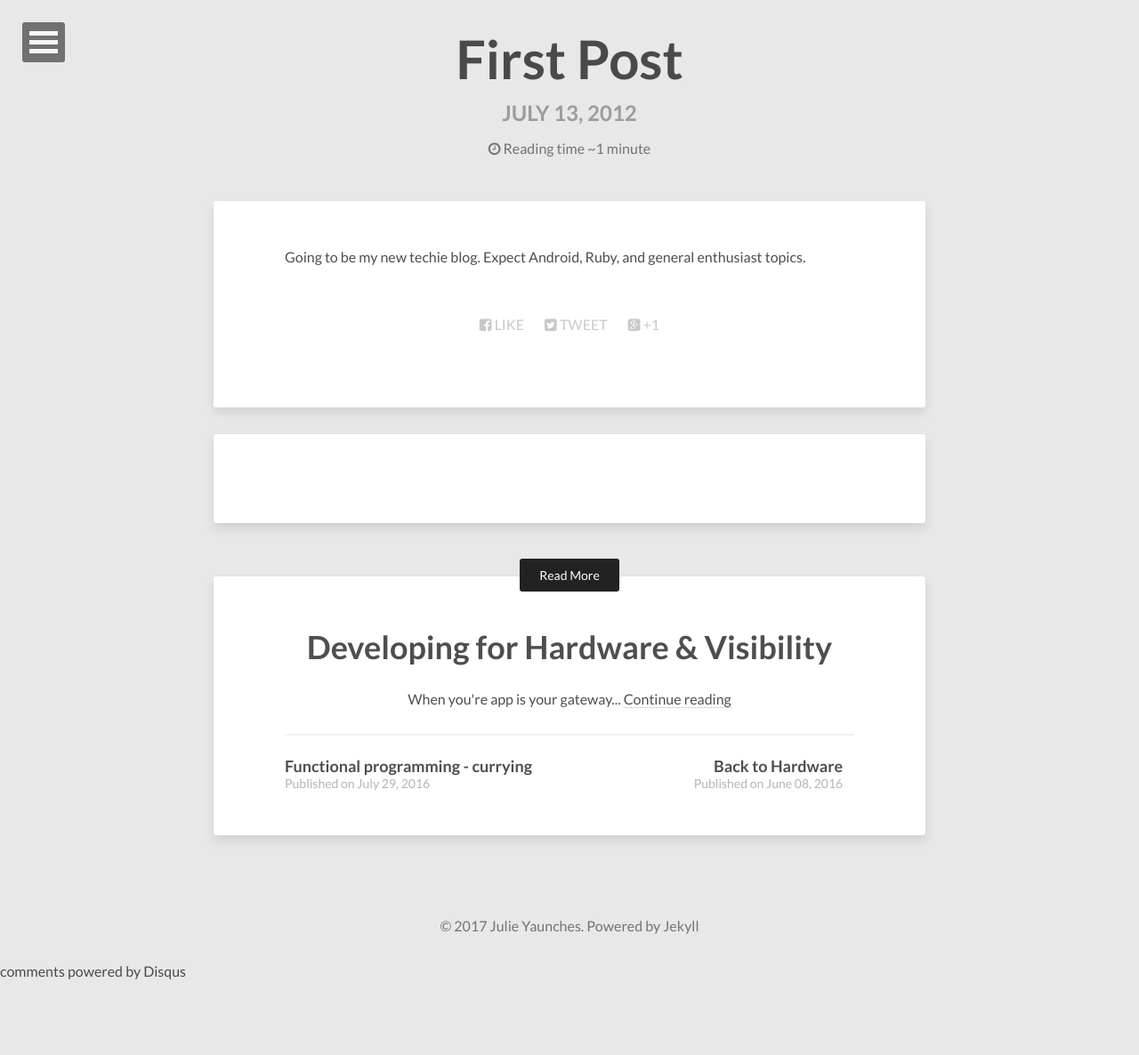
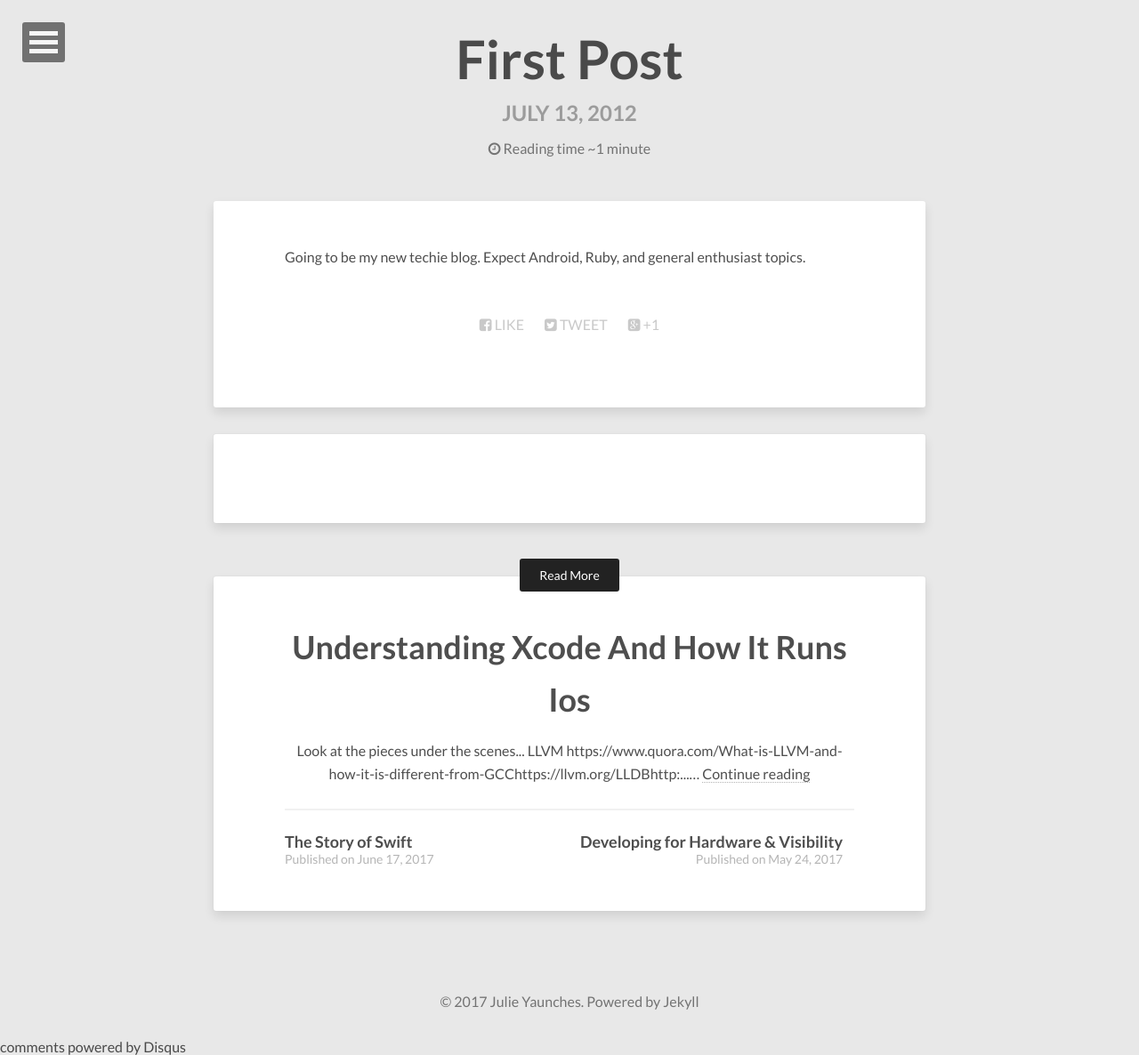
Before and after one commit to jyaunches/jyaunches.github.io, a Jekyll site: the page built from _posts/2012-07-13-first-post.html, in a window 1280 px wide. Shown: the whole page at 89% size. Built offline with Jekyll 4.4.1, drawn with Linux system fonts in a browser that asks for light colours; nearby versions of some CDN libraries; comment, search, counter and statistics services are not loaded; before the commit the page ends 1101 px from its top, so only the background shows below that; some of the changed lines change nothing that is shown.

Commit message:
swift eveolution

```diff
--- a/_config.yml
+++ b/_config.yml
@@ -46,6 +46,8 @@
 gems:
   - jekyll-sitemap
   - jekyll-paginate
+  - jekyll-gist
+  - jekyll-feed
 sass:
   sass_dir: _sass
   style: compressed
@@ -70,5 +72,28 @@
     coderay_bold_every: 10
     coderay_css: class
 
-include: [".htaccess"]
-exclude: ["lib", "config.rb", "Capfile", "config", "Gemfile", "Gemfile.lock", "README.md", "LICENSE", "log", "Rakefile", "Rakefile.rb", "tmp", "less", "*.sublime-project", "*.sublime-workspace", "test", "spec", "Gruntfile.js", "package.json", "node_modules"]
+include:
+  - .htaccess
+exclude:
+  - "*.less"
+  - "*.sublime-project"
+  - "*.sublime-workspace"
+  - .asset-cache
+  - .bundle
+  - .jekyll-assets-cache
+  - .sass-cache
+  - CHANGELOG
+  - Capfile
+  - Gemfile
+  - Gruntfile.js
+  - LICENSE
+  - README
+  - Rakefile
+  - config
+  - gulpfile.js
+  - lib
+  - log
+  - node_modules
+  - package.json
+  - spec
+  - tmp
--- /dev/null
+++ b/_posts/2017-06-17-swift-whats-next.md
@@ -0,0 +1,38 @@
+---
+layout: post
+title: The Story of Swift
+description: "Perhaps the most rapidly adopted programming language in history.. What's next?"
+modified: 2016-05-10
+tags: [Grow, iOS, Hardware]
+image:
+  feature:
+  credit:
+  creditlink:
+---
+
+Like many iOS engineers, I learned how to build iPhone apps using Objective C. I also muttered the same frustrations... 'What are these silly brackets?' 'Wha? I have to create header files?' 'I have to manage my own memory??' -> 'Ok, fine. It's not the worst, but does add a layer of understanding which I have to go out and get.'
+
+Apple began creating the Swift programming language for many of these complaints. And others.
+
+To name a few.
+
+
+In 2010 LLVM reached a point where it could support more features than could be added to Objective C. Chris Lattner (behind LLBM & Swift) began working on Swift at this point.
+
+Apple's free iBook on Swift also notes that "Swift has been years in the making," adding that "Apple laid the foundation for Swift by advancing our existing compiler, debugger, and framework infrastructure.
+
+"We simplified memory management with Automatic Reference Counting (ARC). Our framework stack, built on the solid base of Foundation and Cocoa, has been modernized and standardized throughout. Objective-C itself has evolved to support blocks, collection literals, and modules, enabling framework adoption of modern language technologies without disruption. Thanks to this groundwork, we can now introduce a new language for the future of Apple software development."
+
+1. Crashes.
+
+2. New developer ramp up.
+ - Playgrounds
+ - Syntax
+
+ "Playgrounds were heavily influenced by Bret Victor's ideas [which are cited as a inspiration for Khan Academy's online environment for learning to program], by Light Table [an open source IDE designed to provide realtime feedback about code and how programs work] and by many other interactive systems.
+
+ - Chris Lattner
+
+ Apple is committed to changing the game here. Playgrounds has come far is now available on iPad.
+
+3. Language perks. Generics.
--- /dev/null
+++ b/_posts/2017-07-27-understanding-xcode-and-how-it-runs-ios.md
@@ -0,0 +1,12 @@
+
+
+Look at the pieces under the scenes...
+
+LLVM
+
+https://www.quora.com/What-is-LLVM-and-how-it-is-different-from-GCC
+https://llvm.org/
+
+LLDB
+
+http://lldb.llvm.org/
```
Also changed, not shown: 1 other file.
